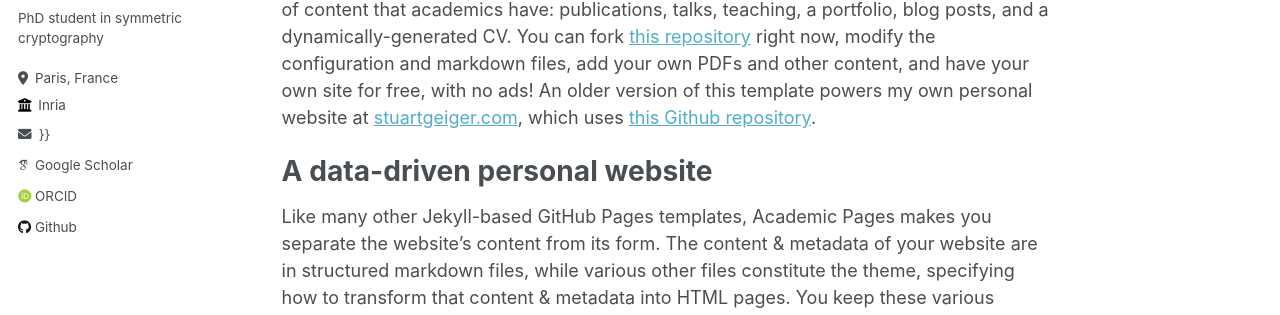
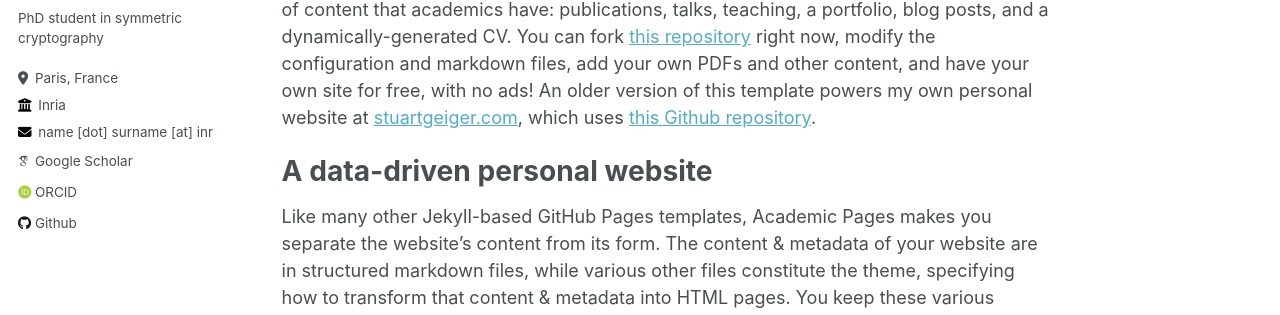
Before and after one commit to baudrin-j/baudrin-j.github.io, a Jekyll site: the page built from _pages/about.md, in a window 1280 px wide. Shown: the part 315-630 px from the top of the page. Built offline with Jekyll 4.4.1, drawn with Linux system fonts in a browser that asks for light colours; some web fonts are replaced.

Commit message:
Update author-profile.html

```diff
--- a/_includes/author-profile.html
+++ b/_includes/author-profile.html
@@ -34,7 +34,7 @@
         <li><a href="{{ author.uri }}"><i class="fas fa-fw fa-link icon-pad-right" aria-hidden="true"></i>{{ site.data.ui-text[site.locale].website_label | default: "Website" }}</a></li>
       {% endif %}
       {% if author.email %}
-        <li><a href=""><i class="fas fa-fw fa-envelope icon-pad-right" aria-hidden="true"></i>{{ {{ author.email }} }}</a></li>
+        <li class="author__desktop"><i class="fa fa-solid fa-envelope icon-pad-right" aria-hidden="true"></i>{{ author.email }}</li>
       {% endif %}
 
       <!-- Font Awesome and Academicons icons / Academic websites -->
```
